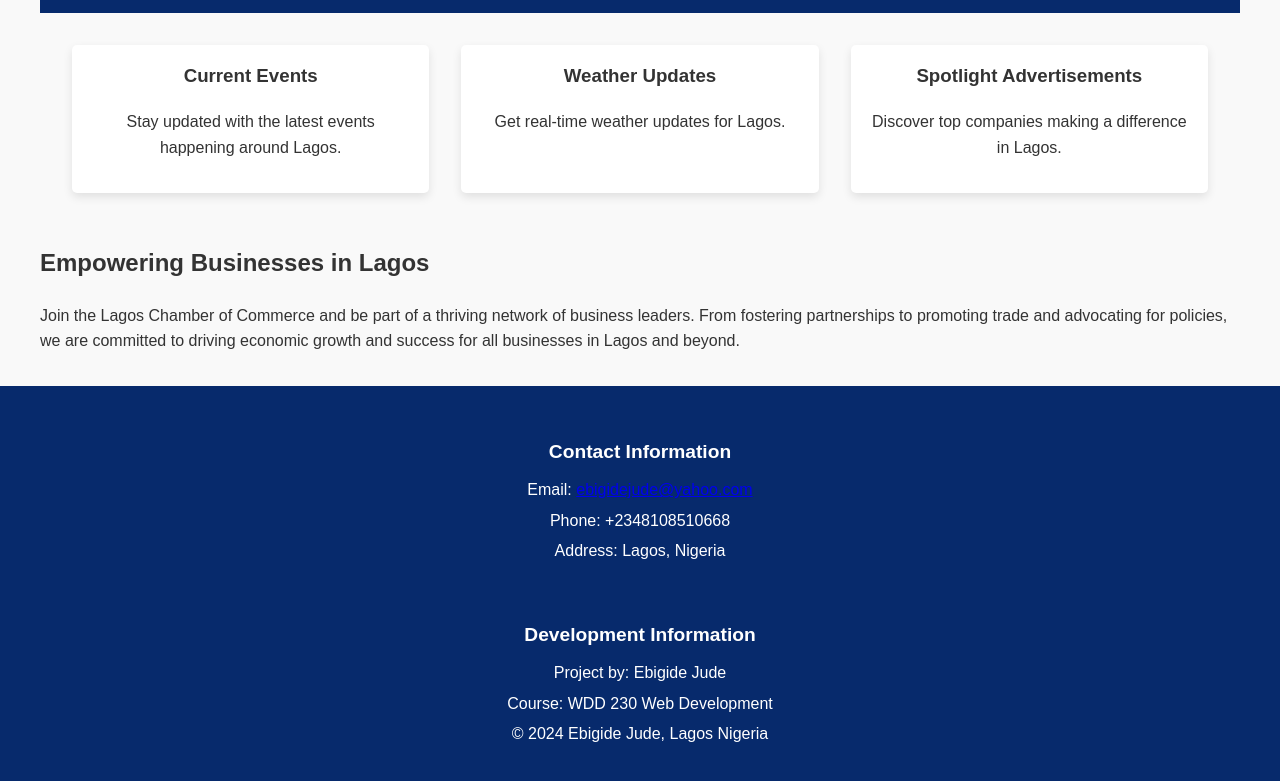
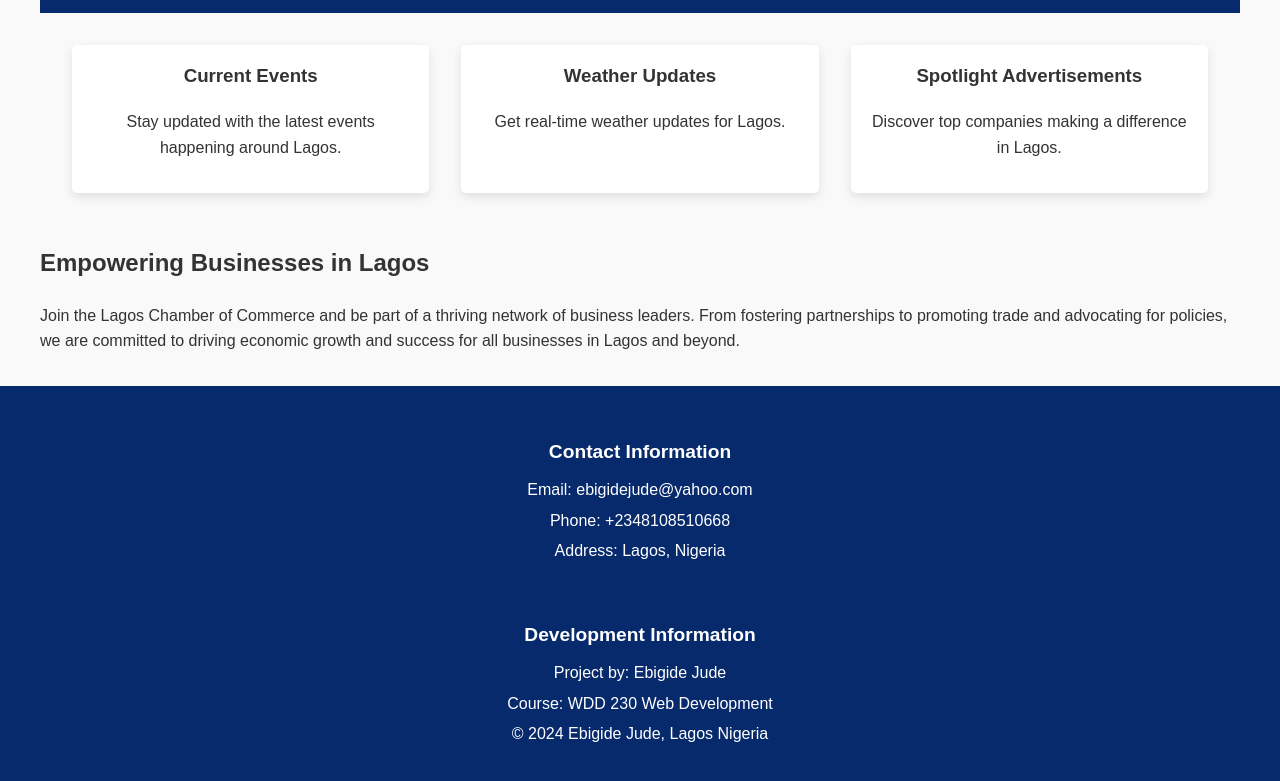
Before and after one commit to jud-sdev/wdd230, a plain HTML site: page chamber/index.html in a window 1280 px wide. Shown: the part 715-1496 px from the top of the page. Drawn offline with Linux system fonts and the light colour scheme.

Commit message:
changed the color of the email address

```diff
--- a/chamber/styles/base.css
+++ b/chamber/styles/base.css
@@ -191,6 +191,11 @@ footer {
     margin: 0.3em 0;
 }
 
+footer .contact-info a {
+    color: white;
+    text-decoration: none;
+}
+
 /* Layout Grid */
 .layout {
     display: grid;
```
